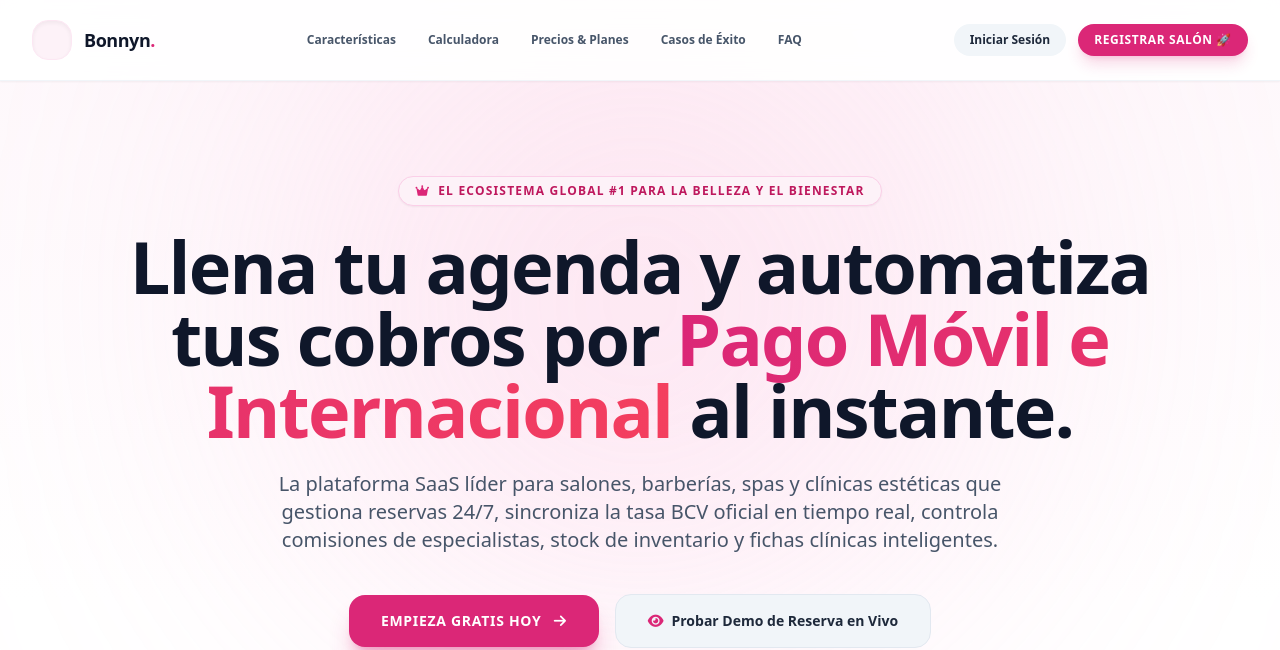
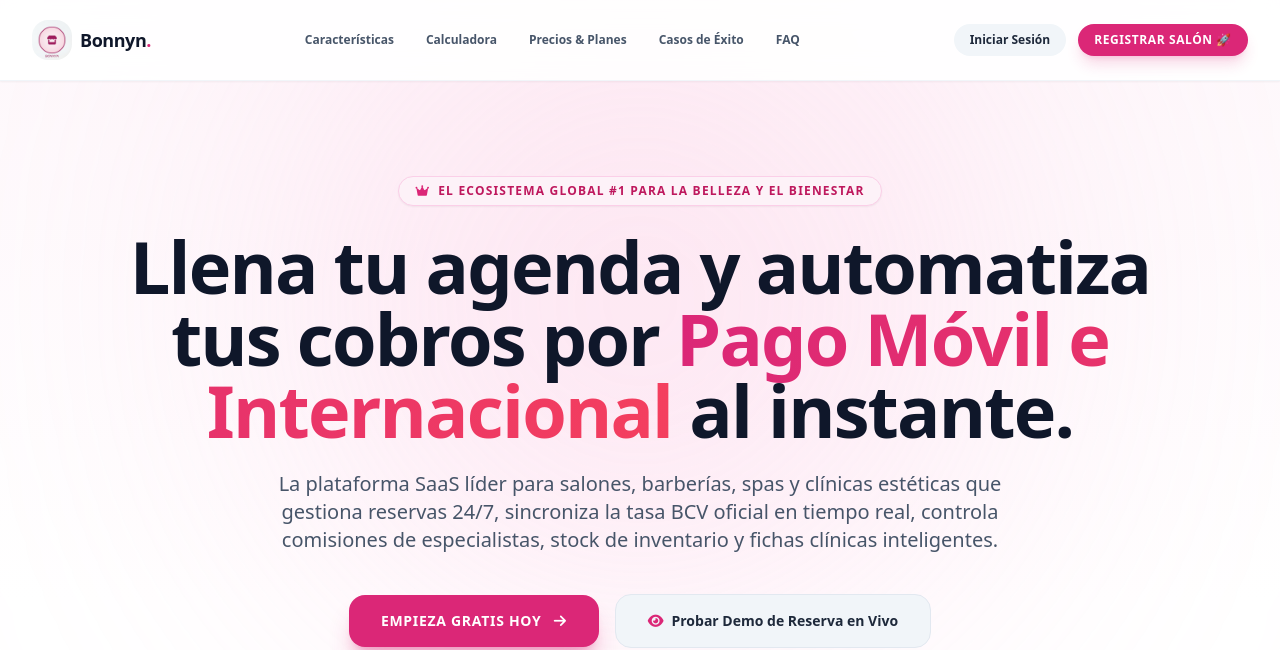
Before and after one commit to Bonnyn-Style/bonnyn-api, a Python web app: template templates/landing.html in a window 1280 px wide. Shown: the top 650 px of the page. Run offline with Jinja, Linux system fonts and the light colour scheme; the template is opened without the code that fills it, so the values that code supplies are empty; some libraries are stand-ins or nearby versions.

Commit message:
Actualizar logo en la landing page

```diff
--- a/templates/landing.html
+++ b/templates/landing.html
@@ -19,10 +19,10 @@
     <header class="fixed top-0 left-0 right-0 z-50 bg-white/90 backdrop-blur-md border-b border-slate-100 shadow-sm">
         <div class="max-w-7xl mx-auto px-4 sm:px-8 h-20 flex justify-between items-center">
             <div class="flex items-center gap-3">
-                <div class="w-10 h-10 bg-pink-50 text-pink-600 rounded-2xl flex items-center justify-center font-black text-xl border border-pink-100 shadow-inner">
-                    <i class="fa-solid fa-sparkles"></i>
-                </div>
-                <span class="text-lg font-black tracking-tight text-slate-900">Bonnyn<span class="text-pink-600">.</span></span>
+                <a href="/" class="flex items-center gap-2">
+                    <img src="/static/logos/icon-192.png" alt="Bonnyn Logo" class="w-10 h-10 object-contain rounded-2xl">
+                    <span class="text-lg font-black tracking-tight text-slate-900">Bonnyn<span class="text-pink-600">.</span></span>
+                </a>
             </div>
 
             <nav class="hidden md:flex items-center gap-8 text-xs font-bold text-slate-600">
@@ -380,7 +380,10 @@
     <footer class="bg-white border-t border-slate-200 py-12 px-4 text-xs">
         <div class="max-w-7xl mx-auto flex flex-col md:flex-row justify-between items-center gap-6 text-slate-500">
             <div class="flex items-center gap-3">
-                <span class="text-slate-900 font-black text-sm">Bonnyn<span class="text-pink-600">.</span></span>
+                <a href="/" class="flex items-center gap-2">
+                    <img src="/static/img/logo.png" alt="Bonnyn Logo" class="w-8 h-8 object-contain rounded-xl">
+                    <span class="text-slate-900 font-black text-sm">Bonnyn<span class="text-pink-600">.</span></span>
+                </a>
                 <span>© 2026 • Todos los derechos reservados.</span>
             </div>
             <div class="flex items-center gap-6 font-semibold">
```
